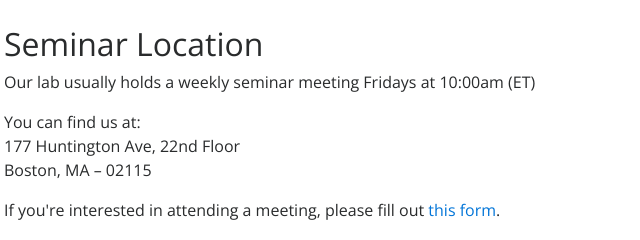
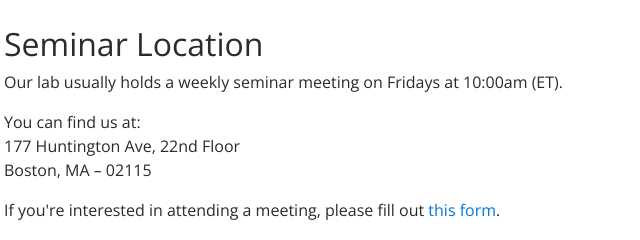
Before and after one commit to davidbau/talksweb, a plain HTML site: page public/index.html in a window 1280 px wide. Shown: the part 265-505 px from the top of the page, 81-721 px from the left. Drawn offline with nearby package versions, Linux system fonts and the light colour scheme.

Commit message:
fix typo

```diff
--- a/public/index.html
+++ b/public/index.html
@@ -74,9 +74,8 @@
       <div class="col">
         <h2>Seminar Location</h2>
 
-
         <p>
-          Our lab usually holds a weekly seminar meeting Fridays at 10:00am (ET)
+          Our lab usually holds a weekly seminar meeting on Fridays at 10:00am (ET).
         </p>
 
         <p>
```
